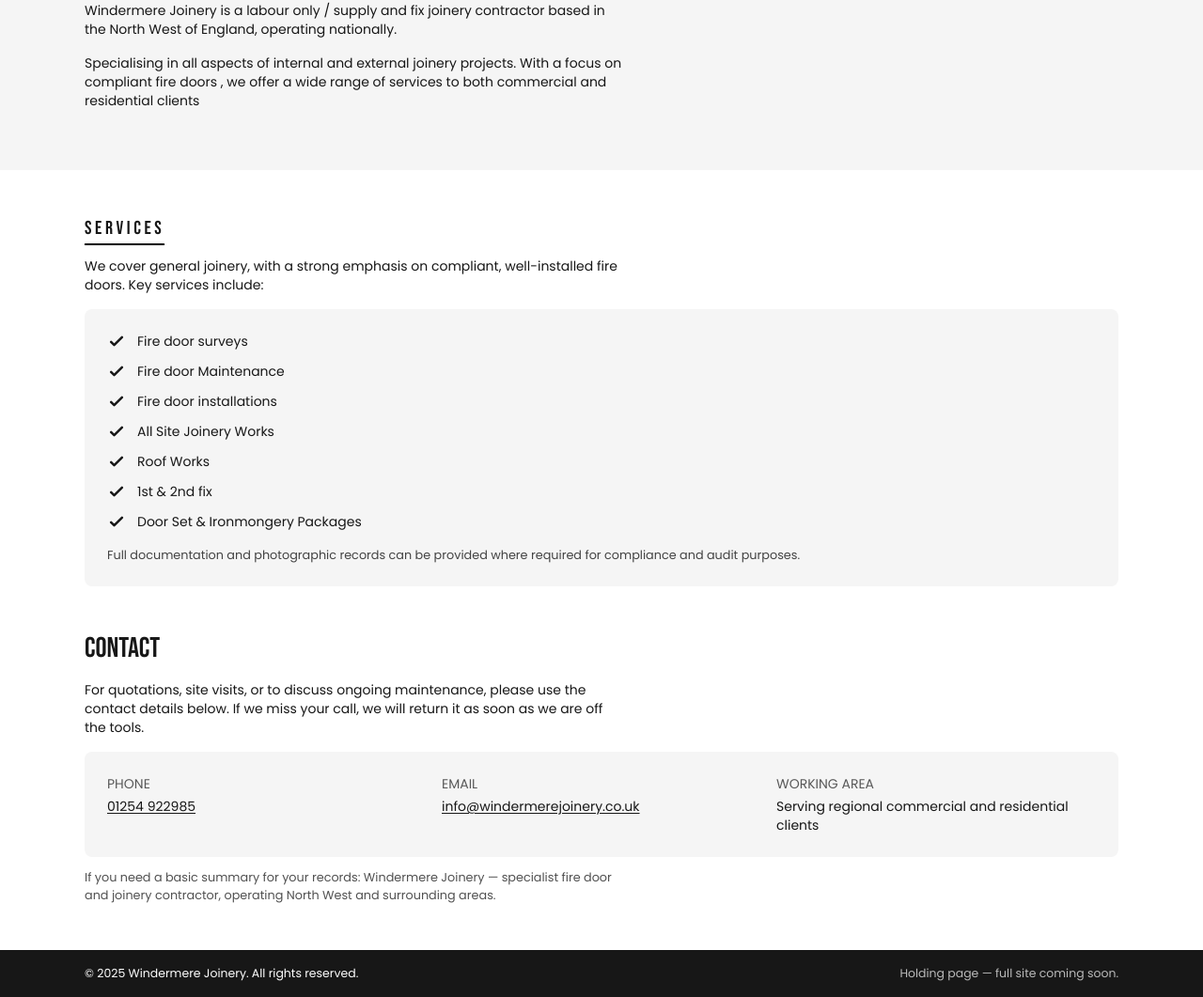
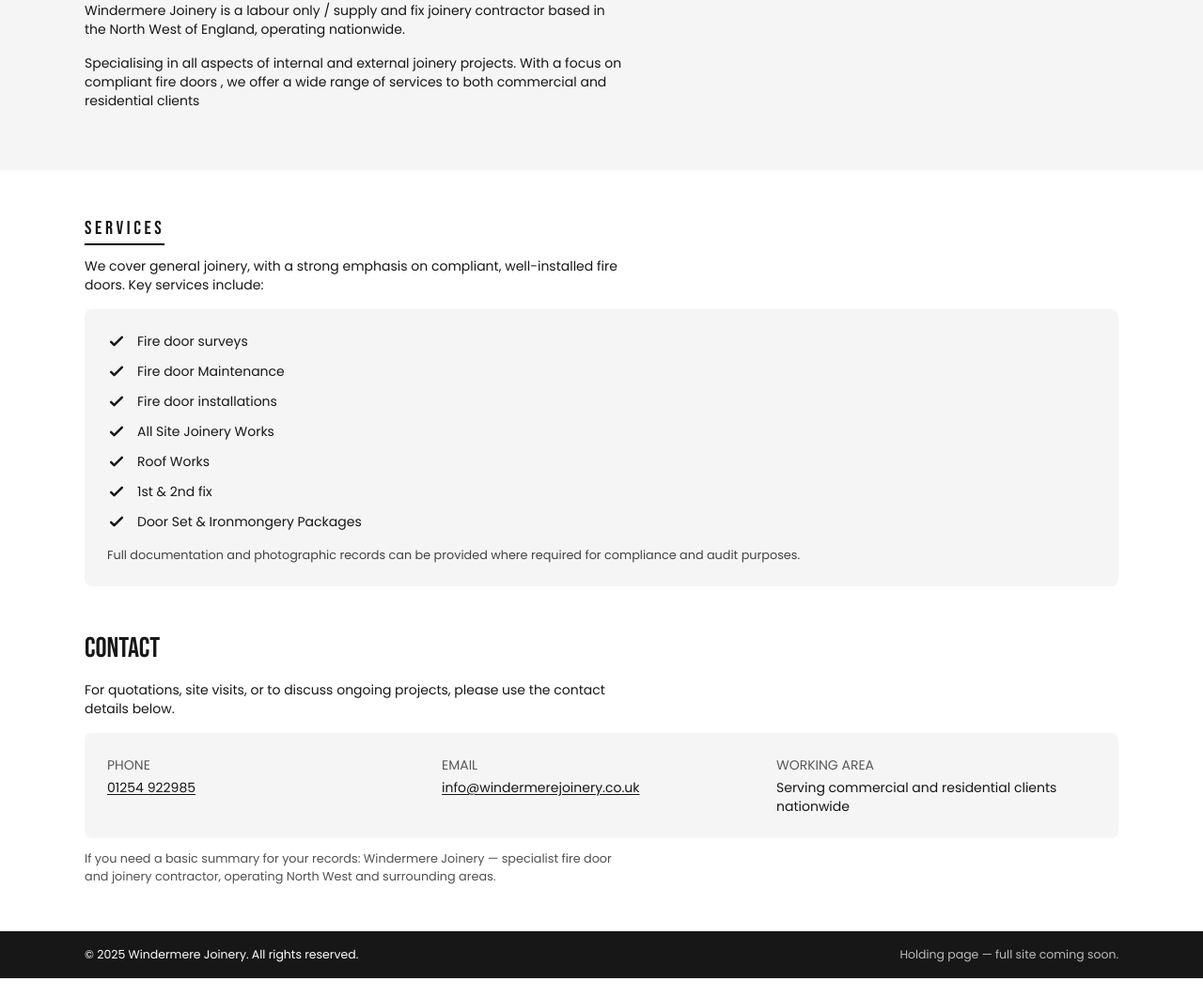
Before and after one commit to Jord4nKing/windermere-joinery-holding, a plain HTML site: page index.html in a window 1280 px wide. Shown: the part 715-1776 px from the top of the page at 94% size. Drawn offline with nearby package versions, Linux system fonts and the light colour scheme.

Commit message:
updated content removed nationally

```diff
--- a/index.html
+++ b/index.html
@@ -69,7 +69,7 @@
       </h1>
       <p class="font-heading text-base md:text-lg max-w-xl mb-4">
         Windermere Joinery delivers reliable, high-quality joinery services with specialist
-        expertise in certified fire door supply, installation, and maintenance.
+        expertise in fire door inspections, maintenance and installations.
       </p>
     </div>
   </section>
@@ -85,7 +85,7 @@
         </h2>
 
         <p class="max-w-xl text-sm mb-4">
-         Windermere Joinery is a labour only / supply and fix joinery contractor based in the North West of England, operating nationally.
+         Windermere Joinery is a labour only / supply and fix joinery contractor based in the North West of England, operating nationwide.
 
         </p>
 
@@ -218,8 +218,8 @@
         <span class="">Contact</span>
       </h2>
       <p class="max-w-xl text-sm mb-4">
-        For quotations, site visits, or to discuss ongoing maintenance, please use the contact
-        details below. If we miss your call, we will return it as soon as we are off the tools.
+        For quotations, site visits, or to discuss ongoing projects, please use the contact
+        details below.
       </p>
 
       <div class="grid gap-4 bg-neutral-100 rounded-lg p-6 md:grid-cols-3">
@@ -249,7 +249,7 @@
             Working Area
           </div>
           <div>
-            Serving regional commercial and residential clients
+            Serving commercial and residential clients nationwide
           </div>
         </div>
       </div>
```
